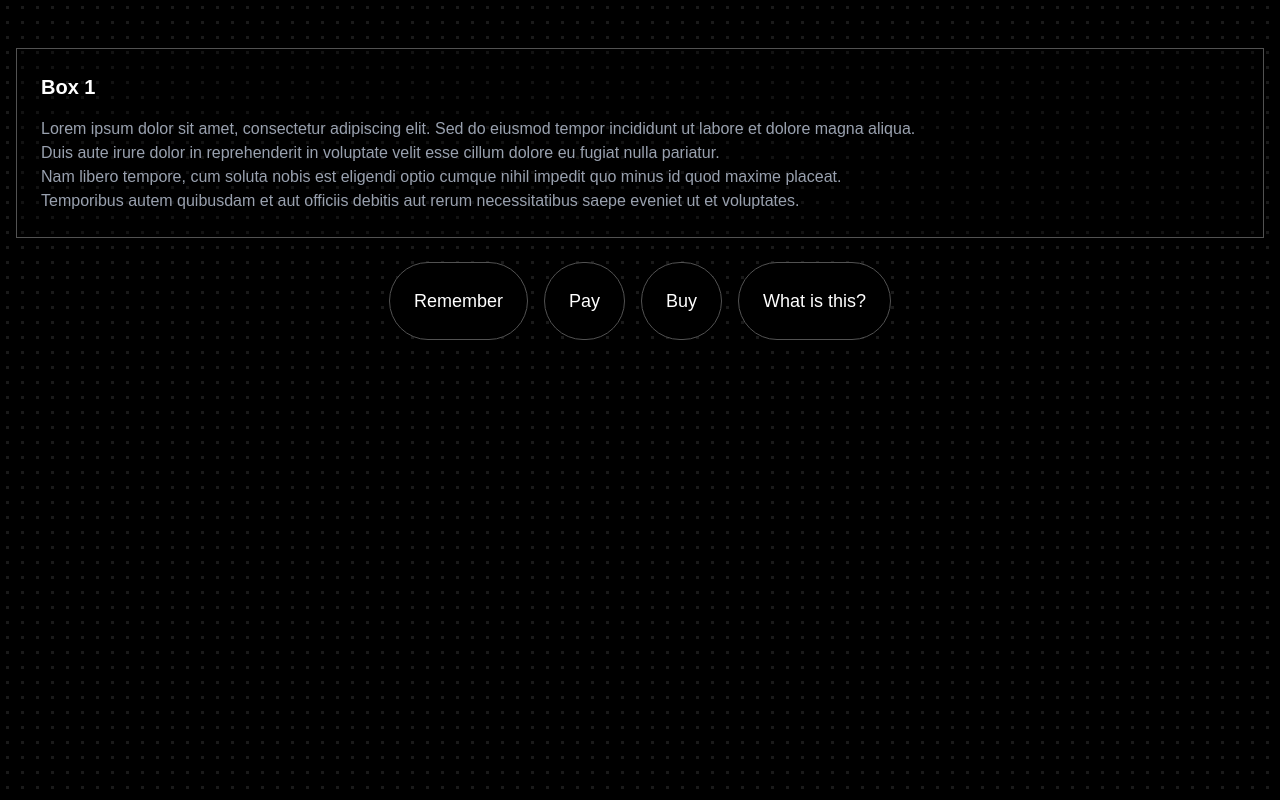
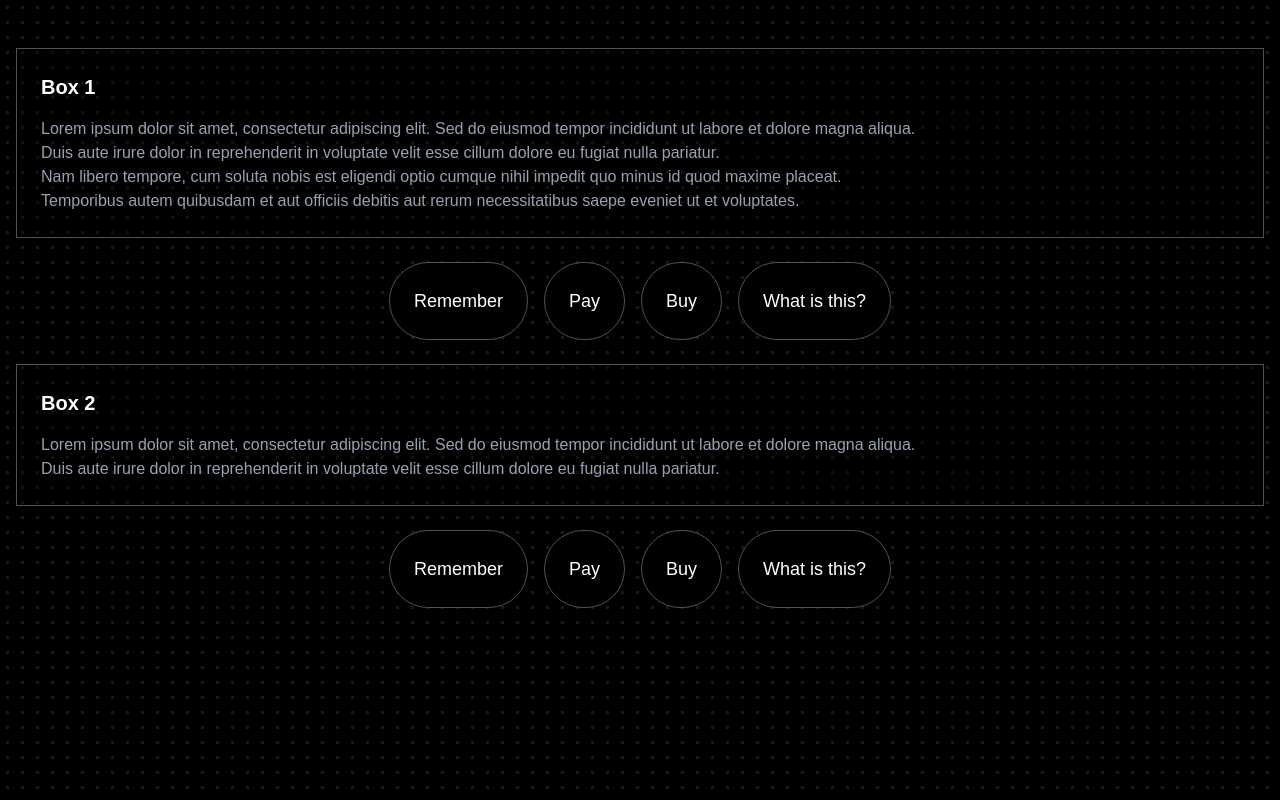
Before and after one commit to hamidreza-s/linem-kids, a Next.js app: page /start in a window 1280 px wide. Built offline with nearby package versions, Linux system fonts and the light colour scheme.

Commit message:
Refactor Home component to utilize NodeConnection for rendering nodes and options, removing inline state management and connection logic.

```diff
--- a/src/app/start/page.tsx
+++ b/src/app/start/page.tsx
@@ -1,49 +1,25 @@
 'use client';
 
-import { useState, useRef, useEffect } from 'react';
+import NodeConnection from '@/components/NodeConnection';
 
 export default function Home() {
-  const [selectedOption, setSelectedOption] = useState<string | null>(null);
-  const [lineCoords, setLineCoords] = useState<{ startX: number; startY: number; endX: number; endY: number } | null>(null);
-  const nodeRef = useRef<HTMLDivElement>(null);
-  const optionsRef = useRef<HTMLDivElement>(null);
-  const containerRef = useRef<HTMLDivElement>(null);
-
-  const updateLineCoords = () => {
-    if (!selectedOption || !nodeRef.current || !optionsRef.current || !containerRef.current) return;
-
-    const containerRect = containerRef.current.getBoundingClientRect();
-    const nodeRect = nodeRef.current.getBoundingClientRect();
-    const selectedOptionElement = optionsRef.current.querySelector(`[data-option="${selectedOption}"]`);
-    if (!selectedOptionElement) return;
-
-    const optionRect = selectedOptionElement.getBoundingClientRect();
-    setLineCoords({
-      startX: nodeRect.left + nodeRect.width / 2 - containerRect.left,
-      startY: nodeRect.bottom - containerRect.top,
-      endX: optionRect.left + optionRect.width / 2 - containerRect.left,
-      endY: optionRect.top - containerRect.top,
-    });
-  };
-
-  useEffect(() => {
-    updateLineCoords();
-
-    const handleResize = () => updateLineCoords();
-    const handleScroll = () => updateLineCoords();
-
-    window.addEventListener('resize', handleResize);
-    if (optionsRef.current) {
-      optionsRef.current.addEventListener('scroll', handleScroll);
-    }
-
-    return () => {
-      window.removeEventListener('resize', handleResize);
-      if (optionsRef.current) {
-        optionsRef.current.removeEventListener('scroll', handleScroll);
-      }
-    };
-  }, [selectedOption]);
+  const nodeContent = [{
+    title: "Box 1",
+    paragraphs: [
+      "Lorem ipsum dolor sit amet, consectetur adipiscing elit. Sed do eiusmod tempor incididunt ut labore et dolore magna aliqua.",
+      "Duis aute irure dolor in reprehenderit in voluptate velit esse cillum dolore eu fugiat nulla pariatur.",
+      "Nam libero tempore, cum soluta nobis est eligendi optio cumque nihil impedit quo minus id quod maxime placeat.",
+      "Temporibus autem quibusdam et aut officiis debitis aut rerum necessitatibus saepe eveniet ut et voluptates."
+    ],
+    options: ['Remember', 'Pay', 'Buy', 'What is this?']
+  }, {
+    title: "Box 2",
+    paragraphs: [
+      "Lorem ipsum dolor sit amet, consectetur adipiscing elit. Sed do eiusmod tempor incididunt ut labore et dolore magna aliqua.",
+      "Duis aute irure dolor in reprehenderit in voluptate velit esse cillum dolore eu fugiat nulla pariatur.",
+    ],
+    options: ['Remember', 'Pay', 'Buy', 'What is this?']
+  }];
 
   return (
     <div className="min-h-screen bg-black relative">
@@ -51,46 +27,9 @@ export default function Home() {
       <div className="absolute inset-0 bg-[radial-gradient(circle_at_center,_rgba(255,255,255,0.1)_1.5px,_transparent_1.5px)] bg-[length:15px_15px]"></div>
 
       {/* Content */}
-      <div ref={containerRef} className="relative z-10 container mx-auto px-4 py-12">
-        <div className="grid grid-cols-1 gap-6">
-          {/* Node */}
-          <div ref={nodeRef} className="p-6 border-1 border-neutral-600 bg-black/30">
-            <h2 className="text-white text-xl font-semibold mb-4">Box 1</h2>
-            <p className="text-gray-400">Lorem ipsum dolor sit amet, consectetur adipiscing elit. Sed do eiusmod tempor incididunt ut labore et dolore magna aliqua.</p>
-            <p className="text-gray-400">Duis aute irure dolor in reprehenderit in voluptate velit esse cillum dolore eu fugiat nulla pariatur.</p>
-            <p className="text-gray-400">Nam libero tempore, cum soluta nobis est eligendi optio cumque nihil impedit quo minus id quod maxime placeat.</p>
-            <p className="text-gray-400">Temporibus autem quibusdam et aut officiis debitis aut rerum necessitatibus saepe eveniet ut et voluptates.</p>
-          </div>
-
-          {/* Connection Line */}
-          {lineCoords && (
-            <svg className="absolute pointer-events-none" style={{ top: 0, left: 0, width: '100%', height: '100%', zIndex: 5 }}>
-              <path
-                d={`M ${lineCoords.startX} ${lineCoords.startY}
-                    C ${lineCoords.startX} ${lineCoords.startY + (lineCoords.endY - lineCoords.startY) / 2},
-                      ${lineCoords.endX} ${lineCoords.startY + (lineCoords.endY - lineCoords.startY) / 2},
-                      ${lineCoords.endX} ${lineCoords.endY}`}
-                stroke="#525252"
-                strokeWidth="1"
-                fill="none"
-              />
-            </svg>
-          )}
-
-          {/* Options */}
-          <div ref={optionsRef} className="flex justify-start md:justify-center gap-4 overflow-x-auto scrollbar-hide whitespace-nowrap">
-            {['Remember', 'Pay', 'Buy', 'What is this?'].map((option) => (
-              <div
-                key={option}
-                data-option={option}
-                onClick={() => setSelectedOption(option)}
-                className="p-6 rounded-full border-1 border-neutral-600 bg-black flex-shrink-0 cursor-pointer"
-              >
-                <span className="text-white text-lg">{option}</span>
-              </div>
-            ))}
-          </div>
-        </div>
+      <div className="container mx-auto px-4 py-12">
+        <NodeConnection nodeContent={nodeContent[0]} options={nodeContent[0].options} />
+        <NodeConnection nodeContent={nodeContent[1]} options={nodeContent[1].options} />
       </div>
     </div>
   );
--- /dev/null
+++ b/src/components/NodeConnection.tsx
@@ -0,0 +1,98 @@
+'use client';
+
+import { useState, useRef, useEffect } from 'react';
+
+interface NodeConnectionProps {
+  nodeContent: {
+    title: string;
+    paragraphs: string[];
+  };
+  options: string[];
+}
+
+export default function NodeConnection({ nodeContent, options }: NodeConnectionProps) {
+  const [selectedOption, setSelectedOption] = useState<string | null>(null);
+  const [lineCoords, setLineCoords] = useState<{ startX: number; startY: number; endX: number; endY: number } | null>(null);
+  const nodeRef = useRef<HTMLDivElement>(null);
+  const optionsRef = useRef<HTMLDivElement>(null);
+  const containerRef = useRef<HTMLDivElement>(null);
+
+  const updateLineCoords = () => {
+    if (!selectedOption || !nodeRef.current || !optionsRef.current || !containerRef.current) return;
+
+    const containerRect = containerRef.current.getBoundingClientRect();
+    const nodeRect = nodeRef.current.getBoundingClientRect();
+    const selectedOptionElement = optionsRef.current.querySelector(`[data-option="${selectedOption}"]`);
+    if (!selectedOptionElement) return;
+
+    const optionRect = selectedOptionElement.getBoundingClientRect();
+    setLineCoords({
+      startX: nodeRect.left + nodeRect.width / 2 - containerRect.left,
+      startY: nodeRect.bottom - containerRect.top,
+      endX: optionRect.left + optionRect.width / 2 - containerRect.left,
+      endY: optionRect.top - containerRect.top,
+    });
+  };
+
+  useEffect(() => {
+    updateLineCoords();
+
+    const handleResize = () => updateLineCoords();
+    const handleScroll = () => updateLineCoords();
+
+    window.addEventListener('resize', handleResize);
+    if (optionsRef.current) {
+      optionsRef.current.addEventListener('scroll', handleScroll);
+    }
+
+    return () => {
+      window.removeEventListener('resize', handleResize);
+      if (optionsRef.current) {
+        optionsRef.current.removeEventListener('scroll', handleScroll);
+      }
+    };
+  }, [selectedOption]);
+
+  return (
+    <div ref={containerRef} className="relative z-10 mb-6">
+      <div className="grid grid-cols-1 gap-6">
+        {/* Node */}
+        <div ref={nodeRef} className="p-6 border-1 border-neutral-600 bg-black/30">
+          <h2 className="text-white text-xl font-semibold mb-4">{nodeContent.title}</h2>
+          {nodeContent.paragraphs.map((paragraph, index) => (
+            <p key={index} className="text-gray-400">{paragraph}</p>
+          ))}
+        </div>
+
+        {/* Connection Line */}
+        {lineCoords && (
+          <svg className="absolute pointer-events-none" style={{ top: 0, left: 0, width: '100%', height: '100%', zIndex: 5 }}>
+            <path
+              d={`M ${lineCoords.startX} ${lineCoords.startY}
+                  C ${lineCoords.startX} ${lineCoords.startY + (lineCoords.endY - lineCoords.startY) / 2},
+                    ${lineCoords.endX} ${lineCoords.startY + (lineCoords.endY - lineCoords.startY) / 2},
+                    ${lineCoords.endX} ${lineCoords.endY}`}
+              stroke="#525252"
+              strokeWidth="1"
+              fill="none"
+            />
+          </svg>
+        )}
+
+        {/* Options */}
+        <div ref={optionsRef} className="flex justify-start md:justify-center gap-4 overflow-x-auto scrollbar-hide whitespace-nowrap">
+          {options.map((option) => (
+            <div
+              key={option}
+              data-option={option}
+              onClick={() => setSelectedOption(option)}
+              className="p-6 rounded-full border-1 border-neutral-600 bg-black flex-shrink-0 cursor-pointer"
+            >
+              <span className="text-white text-lg">{option}</span>
+            </div>
+          ))}
+        </div>
+      </div>
+    </div>
+  );
+}
```
